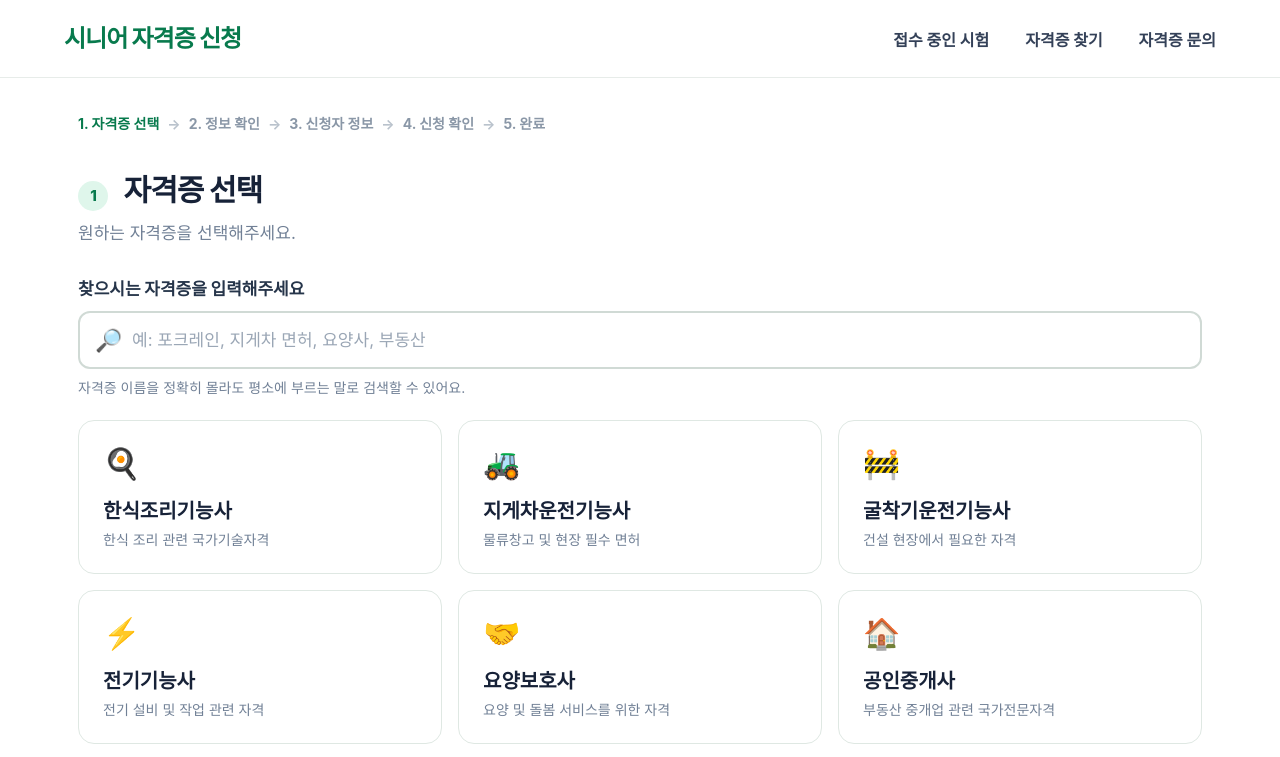
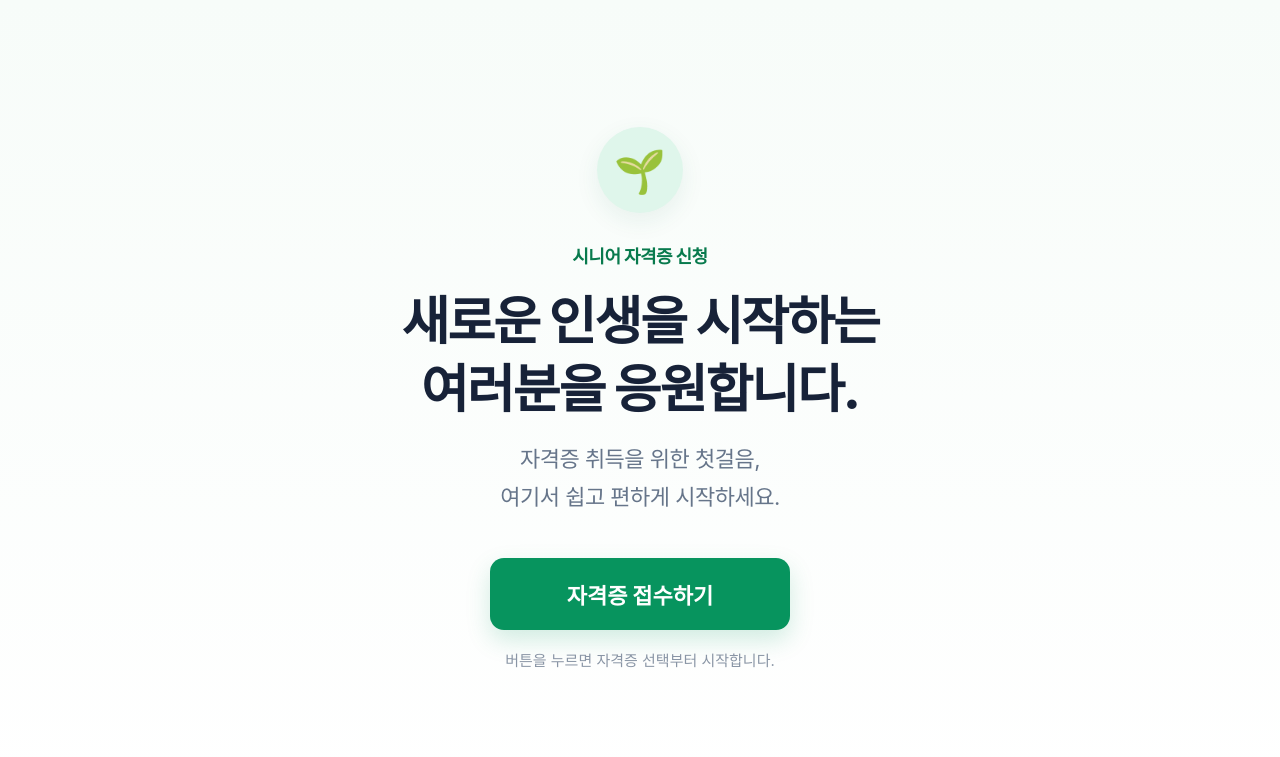
Before and after one commit to chaeyoon0415/0819-MiniProject-Senior22-cut, a website: page index.html in a window 1280 px wide. Shown: the top 757 px of the page. Drawn offline with Linux system fonts and the light colour scheme.

Commit message:
첫화면수정

```diff
--- a/index.html
+++ b/index.html
@@ -37,6 +37,151 @@
 
     button {
       cursor: pointer;
+    }
+
+
+    /* ========================================
+       WELCOME SCREEN
+    ======================================== */
+
+    body.welcome-active {
+      overflow: hidden;
+    }
+
+    .welcome-screen {
+      position: fixed;
+      inset: 0;
+      z-index: 1000;
+
+      display: flex;
+      align-items: center;
+      justify-content: center;
+
+      padding: 40px 24px;
+
+      background:
+        linear-gradient(
+          180deg,
+          #f7fcf9 0%,
+          #ffffff 100%
+        );
+
+      opacity: 1;
+      visibility: visible;
+
+      transition:
+        opacity 0.35s ease,
+        visibility 0.35s ease;
+    }
+
+    .welcome-screen.hidden {
+      opacity: 0;
+      visibility: hidden;
+      pointer-events: none;
+    }
+
+    .welcome-content {
+      width: 100%;
+      max-width: 760px;
+
+      text-align: center;
+    }
+
+    .welcome-icon {
+      width: 86px;
+      height: 86px;
+
+      margin: 0 auto 30px;
+
+      display: flex;
+      align-items: center;
+      justify-content: center;
+
+      border-radius: 50%;
+
+      background: #dff6eb;
+      color: #087a4d;
+
+      font-size: 42px;
+
+      box-shadow:
+        0 8px 24px rgba(27, 105, 72, 0.08);
+    }
+
+    .welcome-eyebrow {
+      margin-bottom: 18px;
+
+      font-size: 18px;
+      font-weight: 800;
+
+      color: #087a4d;
+      letter-spacing: -0.5px;
+    }
+
+    .welcome-title {
+      margin-bottom: 18px;
+
+      font-size: clamp(34px, 5vw, 52px);
+      line-height: 1.3;
+      font-weight: 800;
+
+      color: #172238;
+      letter-spacing: -2px;
+    }
+
+    .welcome-description {
+      margin-bottom: 42px;
+
+      font-size: clamp(18px, 2.5vw, 22px);
+      line-height: 1.7;
+
+      color: #66758a;
+      letter-spacing: -0.5px;
+    }
+
+    .welcome-start-button {
+      min-width: 300px;
+      min-height: 72px;
+
+      padding: 0 42px;
+
+      border: none;
+      border-radius: 14px;
+
+      background: #07945e;
+      color: #ffffff;
+
+      font-size: 22px;
+      font-weight: 800;
+
+      box-shadow:
+        0 10px 24px rgba(7, 148, 94, 0.18);
+
+      transition:
+        background 0.2s ease,
+        transform 0.2s ease,
+        box-shadow 0.2s ease;
+    }
+
+    .welcome-start-button:hover {
+      background: #067c50;
+
+      transform: translateY(-2px);
+
+      box-shadow:
+        0 14px 30px rgba(7, 148, 94, 0.22);
+    }
+
+    .welcome-start-button:focus-visible {
+      outline: 4px solid rgba(7, 148, 94, 0.22);
+      outline-offset: 4px;
+    }
+
+    .welcome-hint {
+      margin-top: 20px;
+
+      font-size: 15px;
+      color: #8995a5;
     }
 
     /* ========================================
@@ -727,6 +872,38 @@
 
     @media (max-width: 800px) {
 
+
+      .welcome-screen {
+        padding: 30px 20px;
+      }
+
+      .welcome-icon {
+        width: 72px;
+        height: 72px;
+        margin-bottom: 24px;
+        font-size: 34px;
+      }
+
+      .welcome-eyebrow {
+        font-size: 16px;
+        margin-bottom: 14px;
+      }
+
+      .welcome-title {
+        letter-spacing: -1.5px;
+      }
+
+      .welcome-description {
+        margin-bottom: 32px;
+      }
+
+      .welcome-start-button {
+        width: 100%;
+        min-width: 0;
+        min-height: 68px;
+        font-size: 20px;
+      }
+
       header {
         padding: 0 20px;
       }
@@ -779,7 +956,58 @@
   </style>
 </head>
 
-<body>
+<body class="welcome-active">
+
+
+  <!-- ========================================
+       WELCOME SCREEN
+       사이트 최초 진입 시 먼저 보여주는 시작 화면
+  ======================================== -->
+
+  <div
+    id="welcomeScreen"
+    class="welcome-screen"
+    role="dialog"
+    aria-labelledby="welcomeTitle"
+  >
+
+    <div class="welcome-content">
+
+      <div class="welcome-icon" aria-hidden="true">
+        🌱
+      </div>
+
+      <p class="welcome-eyebrow">
+        시니어 자격증 신청
+      </p>
+
+      <h1 id="welcomeTitle" class="welcome-title">
+        새로운 인생을 시작하는<br />
+        여러분을 응원합니다.
+      </h1>
+
+      <p class="welcome-description">
+        자격증 취득을 위한 첫걸음,<br />
+        여기서 쉽고 편하게 시작하세요.
+      </p>
+
+      <button
+        id="startApplicationButton"
+        class="welcome-start-button"
+        type="button"
+        onclick="startApplication()"
+      >
+        자격증 접수하기
+      </button>
+
+      <p class="welcome-hint">
+        버튼을 누르면 자격증 선택부터 시작합니다.
+      </p>
+
+    </div>
+
+  </div>
+
 
   <!-- ========================================
        HEADER
@@ -1575,6 +1803,46 @@
   ======================================== -->
 
   <script>
+
+
+    /* ----------------------------------------
+       첫 진입 웰컴 화면
+    ---------------------------------------- */
+
+    function startApplication() {
+
+      const welcomeScreen =
+        document.getElementById("welcomeScreen");
+
+      if (!welcomeScreen) return;
+
+      welcomeScreen.classList.add("hidden");
+
+      document.body.classList.remove("welcome-active");
+
+      // 접수 화면은 항상 1단계부터 시작
+      window.scrollTo({
+        top: 0,
+        behavior: "instant"
+      });
+
+      // 웰컴 화면이 사라진 뒤 기존 header가 정상적으로 보이도록 함
+      setTimeout(() => {
+
+        const selectSection =
+          document.getElementById("select");
+
+        if (selectSection) {
+          window.scrollTo({
+            top: 0,
+            behavior: "instant"
+          });
+        }
+
+      }, 350);
+
+    }
+
 
     /* ----------------------------------------
        자격증 데이터
@@ -1719,7 +1987,6 @@
     });
 
     function handleAdminSecretClick() {
-      // 5번 연속 클릭 시 관리자 페이지로 이동
   adminClickCount++;
 
   if (adminClickTimer) {
@@ -1736,10 +2003,6 @@
   adminClickTimer = setTimeout(() => {
     adminClickCount = 0;
   }, 1000);
-
-      // 로고 클릭 시 새로고침 + 최상단 이동 (관리자 5번 클릭이 아닐 때)
-      window.scrollTo(0, 0);
-      window.location.reload();
 }
 
 
```
Lines whose indentation alone changed are shown as unchanged.
